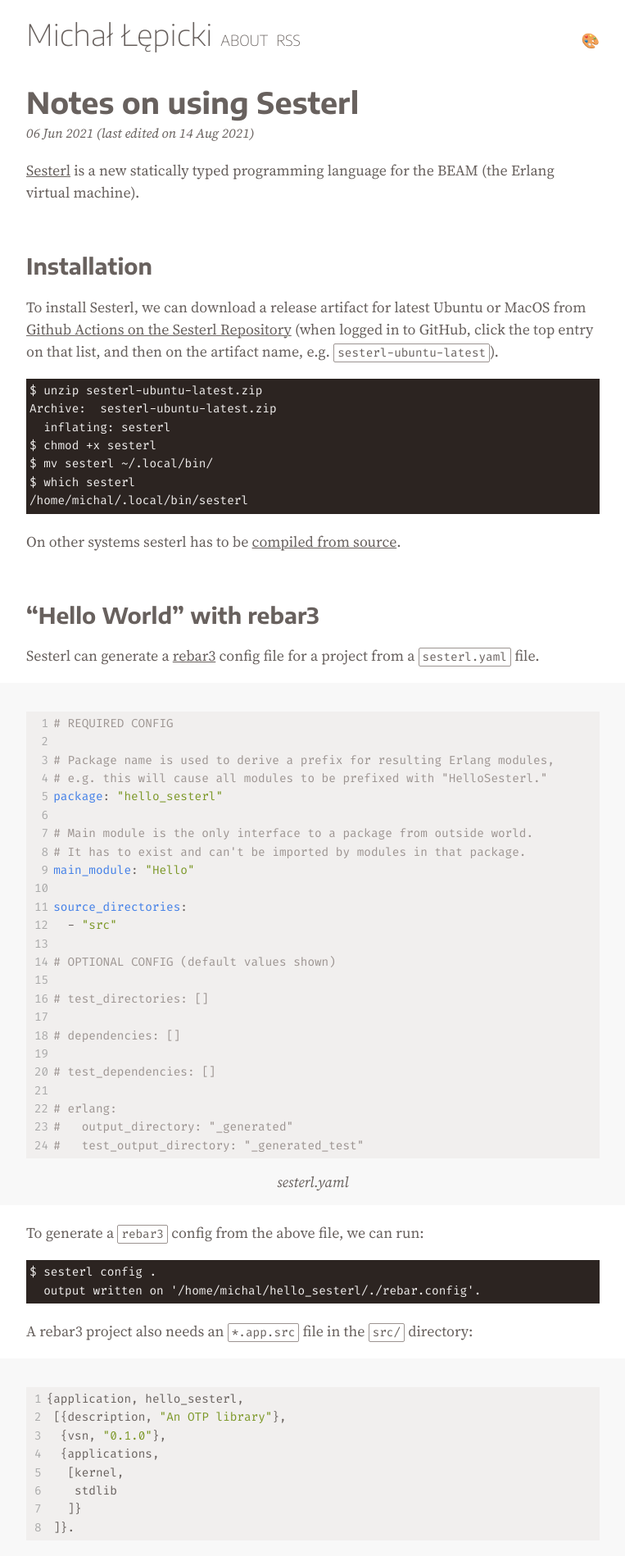
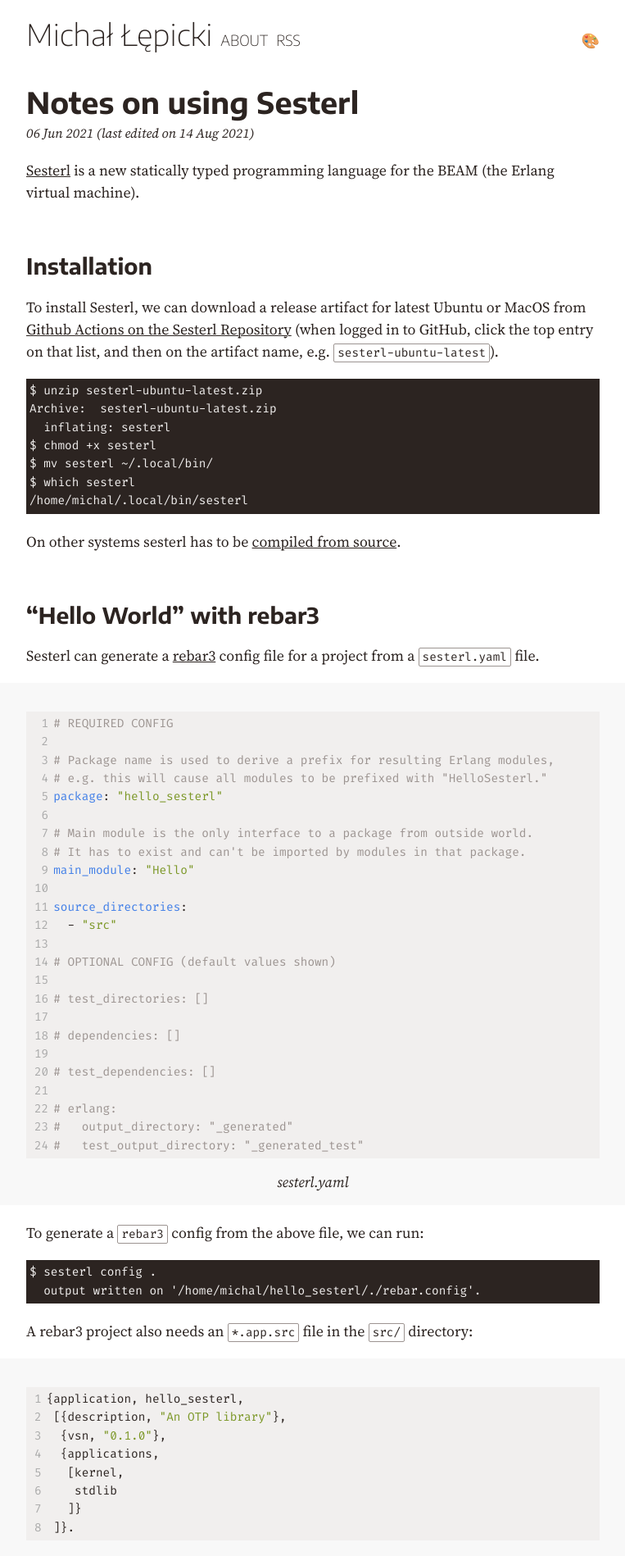
Before and after one commit to michallepicki/blog, a Jekyll site: the page built from _posts/2021-06-06-notes-on-using-sesterl.md, in a window 1280 px wide. Shown: the top 1898 px of the page at 82% size, without its empty margins (258-1021 px from the left). Built offline with Jekyll 4.4.1, drawn with Linux system fonts in a browser that asks for light colours.

Commit message:
more contrast again after switching theme

```diff
--- a/_includes/styles.css
+++ b/_includes/styles.css
@@ -90,7 +90,7 @@
   --background-color--dark: var(--dark-2);
   --figure-background-color--dark: var(--dark-3);
   --terminal-background-color--dark: var(--dark-1);
-  --terminal-text-color--dark: var(--base05--dark);
+  --terminal-text-color--dark: var(--base06--dark);
 
   --background-color: var(--background-color--light);
   --figure-background-color: var(--figure-background-color--light);
@@ -156,7 +156,7 @@ body {
   font-family: var(--content-font);
   font-variation-settings: 'wght' var(--content-wght), 'wdth' var(--content-wdth), 'opsz' var(--content-wdth);
   font-size: 18px;
-  color: var(--base05);
+  color: var(--base06);
   background-color: var(--background-color);
   text-size-adjust: none;
   -webkit-text-size-adjust: none;
@@ -175,13 +175,13 @@ h1, h2, h3, h4, h5, h6 {
 }
 
 a {
-  color: var(--base05);
+  color: var(--base06);
   text-decoration: underline;
   text-decoration-thickness: 1px;
 }
 
 a:visited {
-  color: var(--base05);
+  color: var(--base06);
   text-decoration-color: var(--base03);
 }
 
@@ -361,7 +361,7 @@ code {
   line-height: 1.6;
   display: block;
   background-color: var(--base00);
-  color: var(--base05);
+  color: var(--base06);
   border-radius: unset;/*wip*/
   border: none;/*wip*/
   padding: 4px;/*wip*/
```
